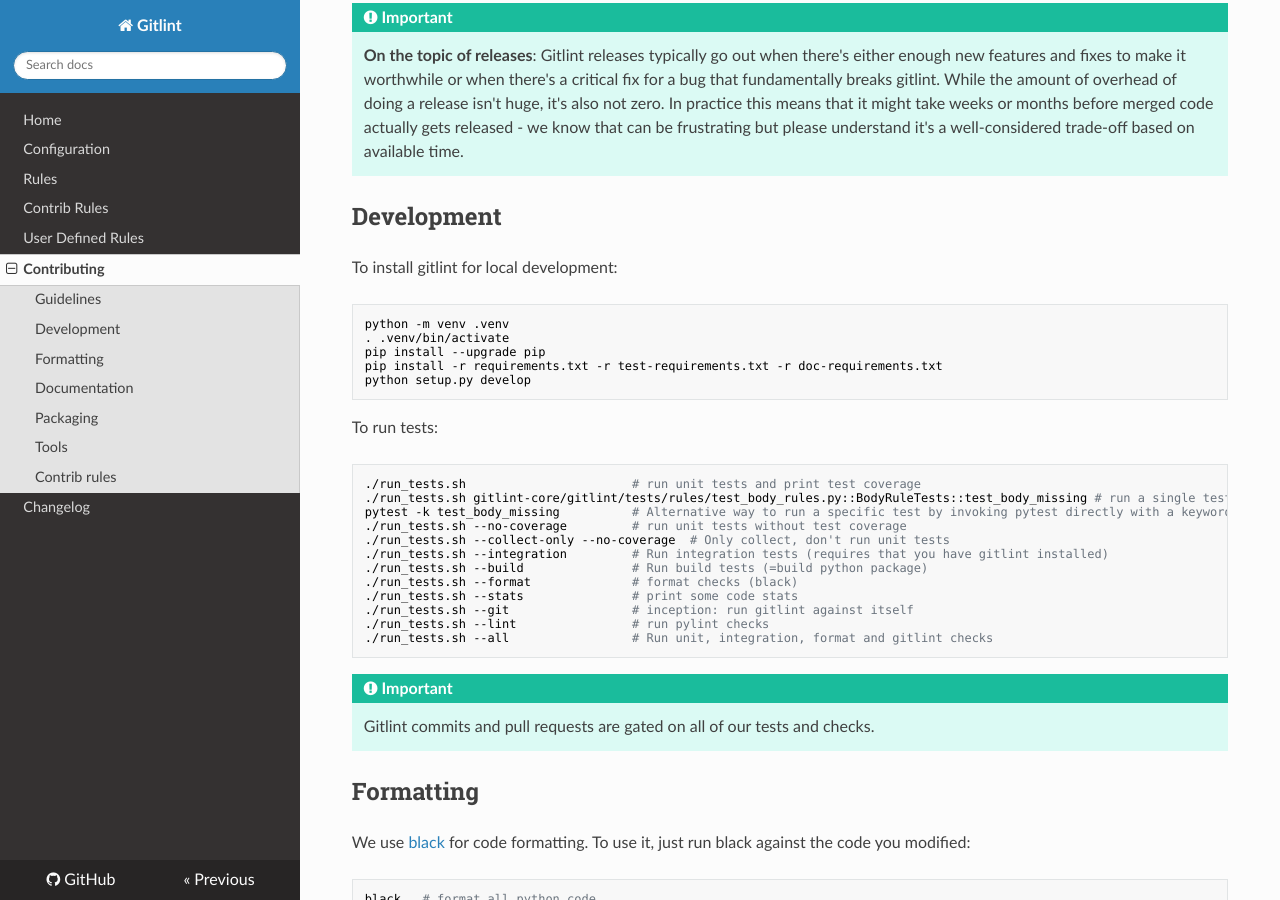
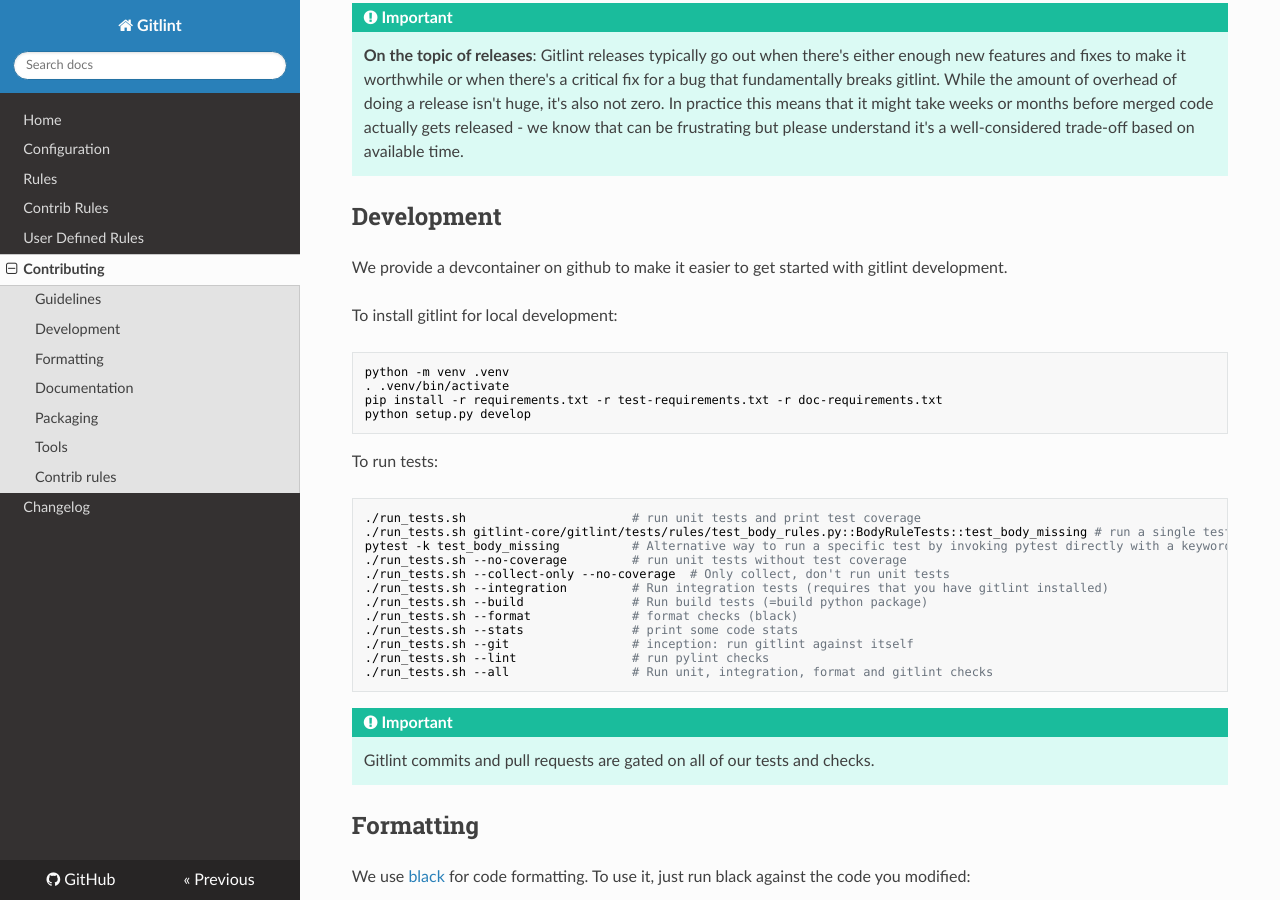
Before and after one commit to jorisroovers/gitlint, an MkDocs documentation site: the page built from docs/contributing.md, in a window 1280 px wide and 900 px high, scrolled down 645 px. Built offline with MkDocs 1.6.1, drawn with Linux system fonts in a browser that asks for light colours; nearby versions of some CDN libraries.

Commit message:
WIP: devcontainer support
Experimenting with dev containers

````diff
--- a/docs/contributing.md
+++ b/docs/contributing.md
@@ -34,12 +34,14 @@
 
 ## Development
 
+We provide a devcontainer on github to make it easier to get started with gitlint development.
+
+
 To install gitlint for local development:
 
 ```sh
 python -m venv .venv
 . .venv/bin/activate
-pip install --upgrade pip
 pip install -r requirements.txt -r test-requirements.txt -r doc-requirements.txt
 python setup.py develop
 ```
````
Also changed, not shown: 3 other files.
